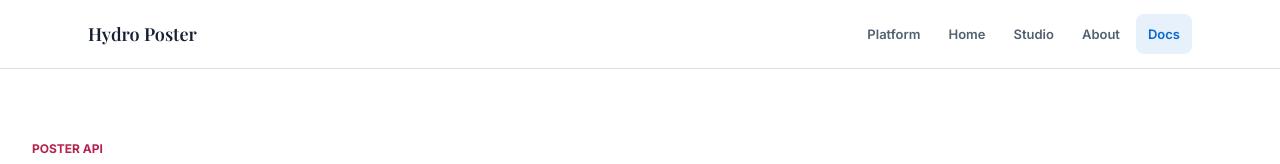
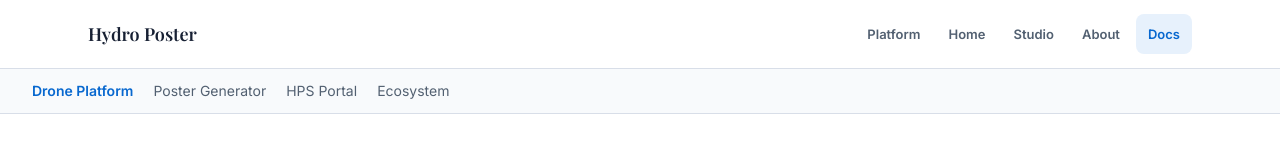
Before and after one commit to slyberia/hydrographic-poster-generator, a Next.js app in the folder frontend/: page /docs in a window 1280 px wide. Shown: the top 164 px of the page. Built offline with nearby package versions, Linux system fonts and the light colour scheme; no server answers.

Commit message:
Link system documentation from docs landing page

```diff
--- a/frontend/src/app/docs/page.tsx
+++ b/frontend/src/app/docs/page.tsx
@@ -111,6 +111,15 @@ export default function DocsPage() {
   return (
     <main className="min-h-screen bg-[var(--ui-page)] text-[var(--ui-text)]">
       <PosterHeader current="docs" />
+
+      <nav aria-label="HPS system documentation" className="border-b border-[var(--ui-border)] bg-[var(--ui-surface-muted)] px-5 py-3 sm:px-8">
+        <div className="mx-auto flex max-w-7xl flex-wrap gap-x-5 gap-y-2 text-sm">
+          <a href="/documentation/drone-platform" className="font-semibold text-[var(--ui-action)] hover:underline">Drone Platform</a>
+          <a href="/documentation/poster-generator" className="text-[var(--ui-text-muted)] hover:text-[var(--ui-action)]">Poster Generator</a>
+          <a href="/documentation/hps-portal" className="text-[var(--ui-text-muted)] hover:text-[var(--ui-action)]">HPS Portal</a>
+          <a href="/documentation/ecosystem" className="text-[var(--ui-text-muted)] hover:text-[var(--ui-action)]">Ecosystem</a>
+        </div>
+      </nav>
 
       <section className="border-b border-[var(--ui-border)] bg-[var(--ui-panel)] px-5 py-14 sm:px-8 sm:py-18">
         <div className="mx-auto max-w-7xl">
```
